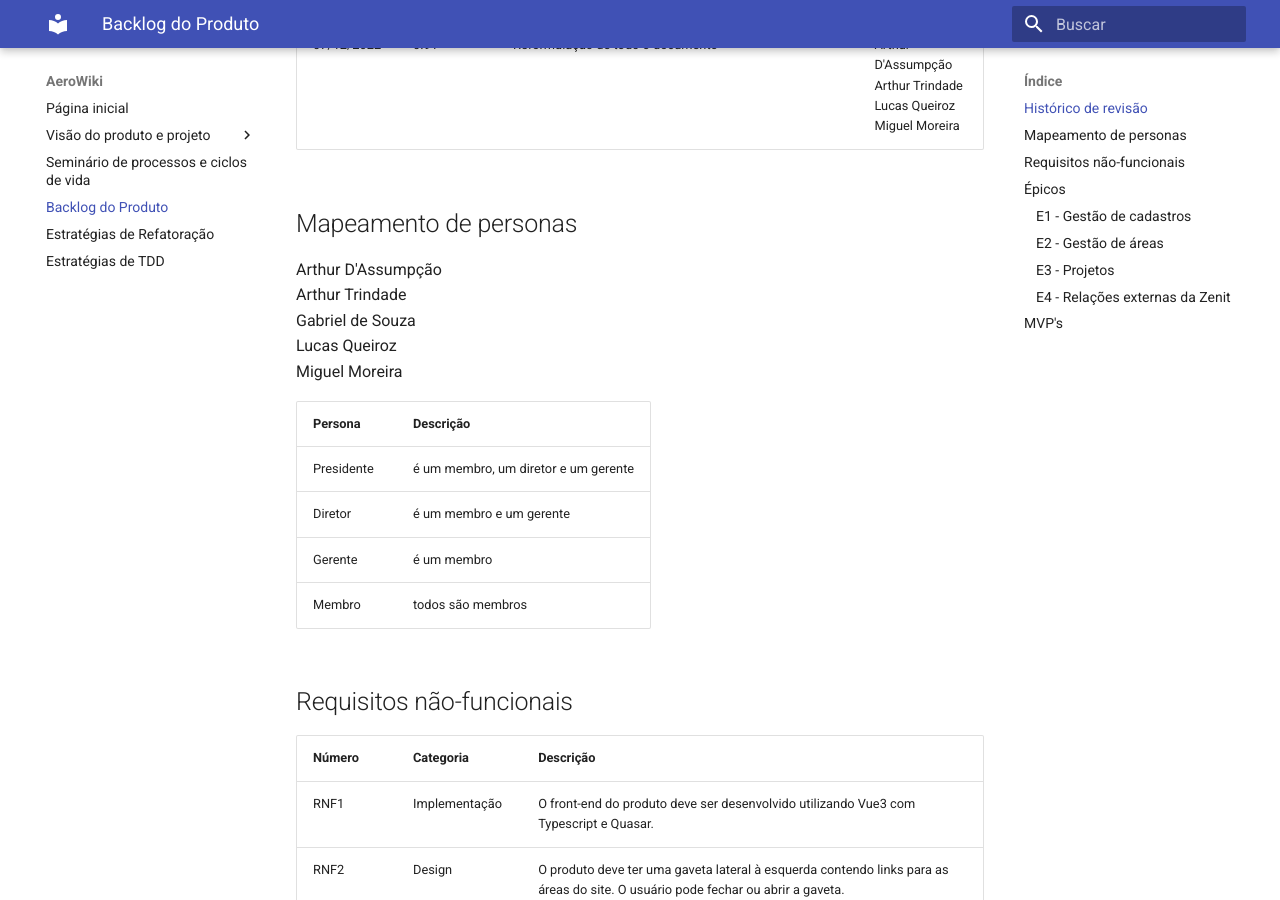
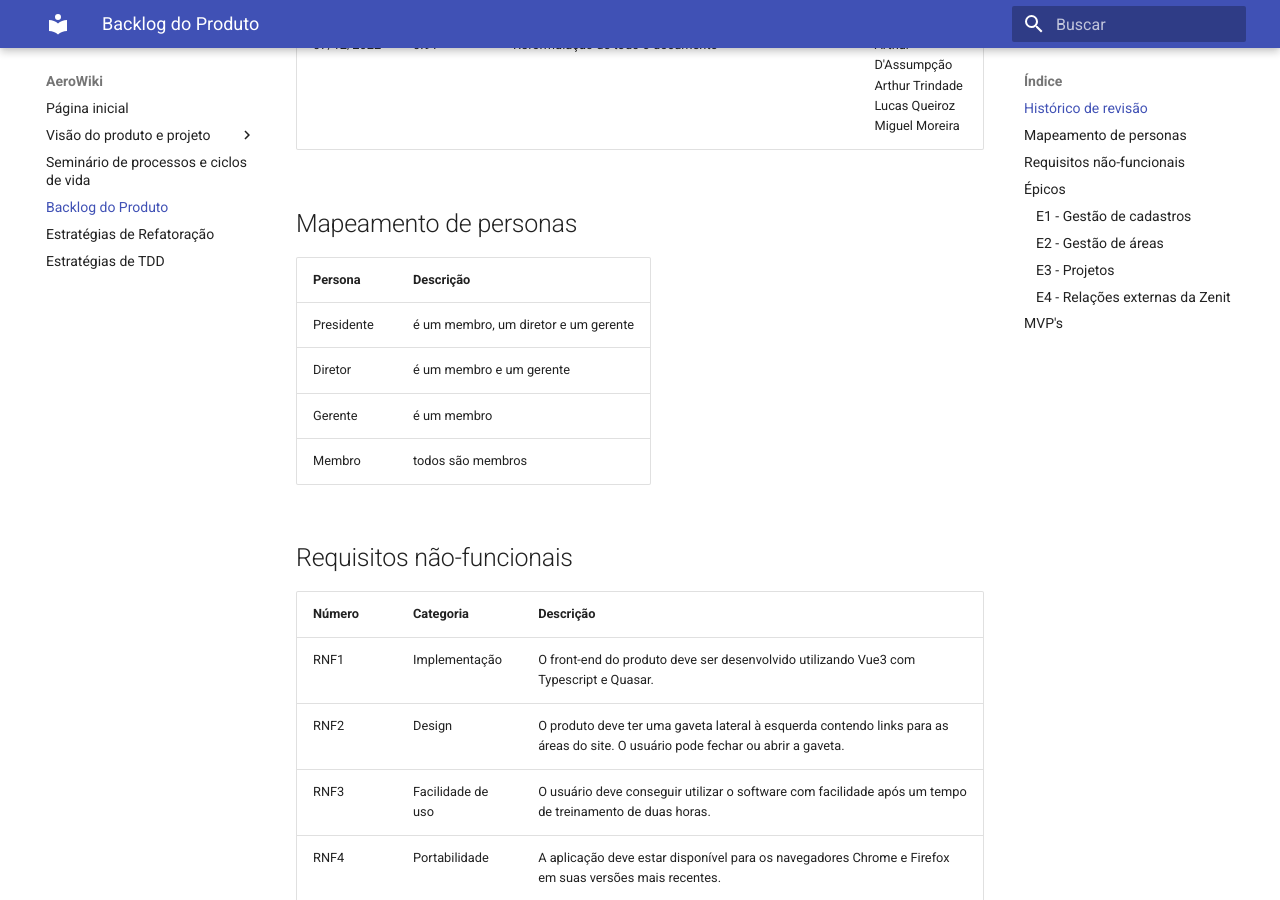
Before and after one commit to mdsreq-fga-unb/2022.2-AeroWiki, an MkDocs documentation site: the page built from docs/backlog_do_podruto2.md, in a window 1280 px wide and 900 px high, scrolled down 1114 px. Built offline with MkDocs 1.6.1 and Material for MkDocs 9.7.7, drawn with Linux system fonts in a browser that asks for light colours.

Commit message:
Update backlog_do_podruto2.md

```diff
--- a/docs/backlog_do_podruto2.md
+++ b/docs/backlog_do_podruto2.md
@@ -14,8 +14,6 @@
 | 07/12/2022 | 0.91 | Reformulação de todo o documento | Arthur D'Assumpção<br>Arthur Trindade<br>Lucas Queiroz<br>Miguel Moreira|
 
 ## Mapeamento de personas
-
-Arthur D'Assumpção<br>Arthur Trindade<br>Gabriel de Souza<br>Lucas Queiroz<br>Miguel Moreira
 
 | Persona      | Descrição |
 | ---------- | ------ |
```
